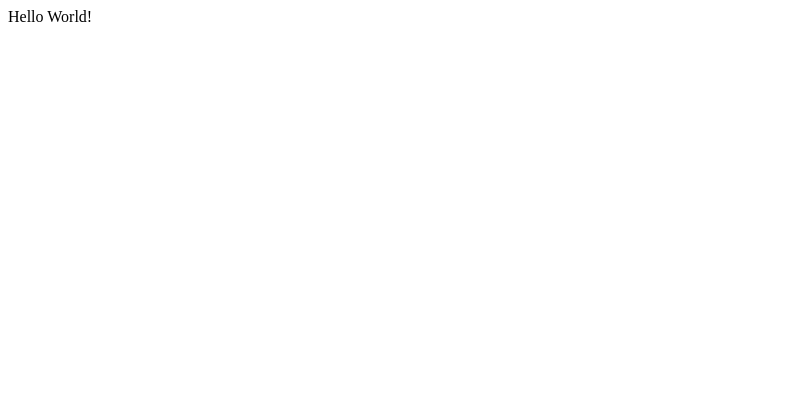
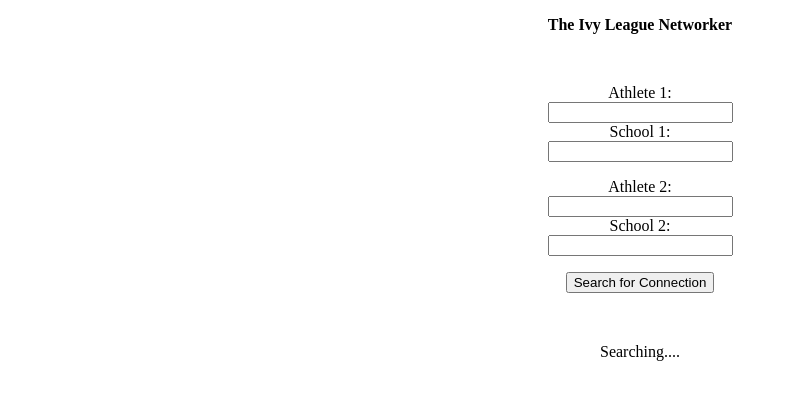
Before and after one commit to jfobrien29/IvyLeagueNetworker, a Django app: page / in a window 1280 px wide. Before the commit the part shown is almost empty. Shown: the top 400 px of the page, without its empty margins (0-788 px from the left). Run offline with Django 3.2, Linux system fonts and the light colour scheme.

Commit message:
Basic alterations

```diff
--- a/hello/templates/base.html
+++ b/hello/templates/base.html
@@ -3,7 +3,15 @@
 <head>
 <title>The Ivy League Networker!</title>
 </head>
-<body>
-Hello World!
-</body>
-</html>
+<p style="text-align: center;"><strong>The Ivy League Networker</strong></p>
+<p style="text-align: center;">&nbsp;</p>
+<form>
+<p style="text-align: center;">Athlete 1:<br /> <input name="firstname" type="text" /><br /> School 1:<br /> <input name="lastname" type="text" /></p>
+</form><form>
+<p style="text-align: center;">Athlete 2:<br /> <input name="firstname" type="text" /><br /> School 2:<br /> <input name="lastname" type="text" /></p>
+</form><form action="runProgram">
+<p style="text-align: center;"><input type="submit" value="Search for Connection" /></p>
+</form>
+<p style="text-align: center;">&nbsp;</p>
+<p style="text-align: center;">Searching....</p>
+<form></form>
```
